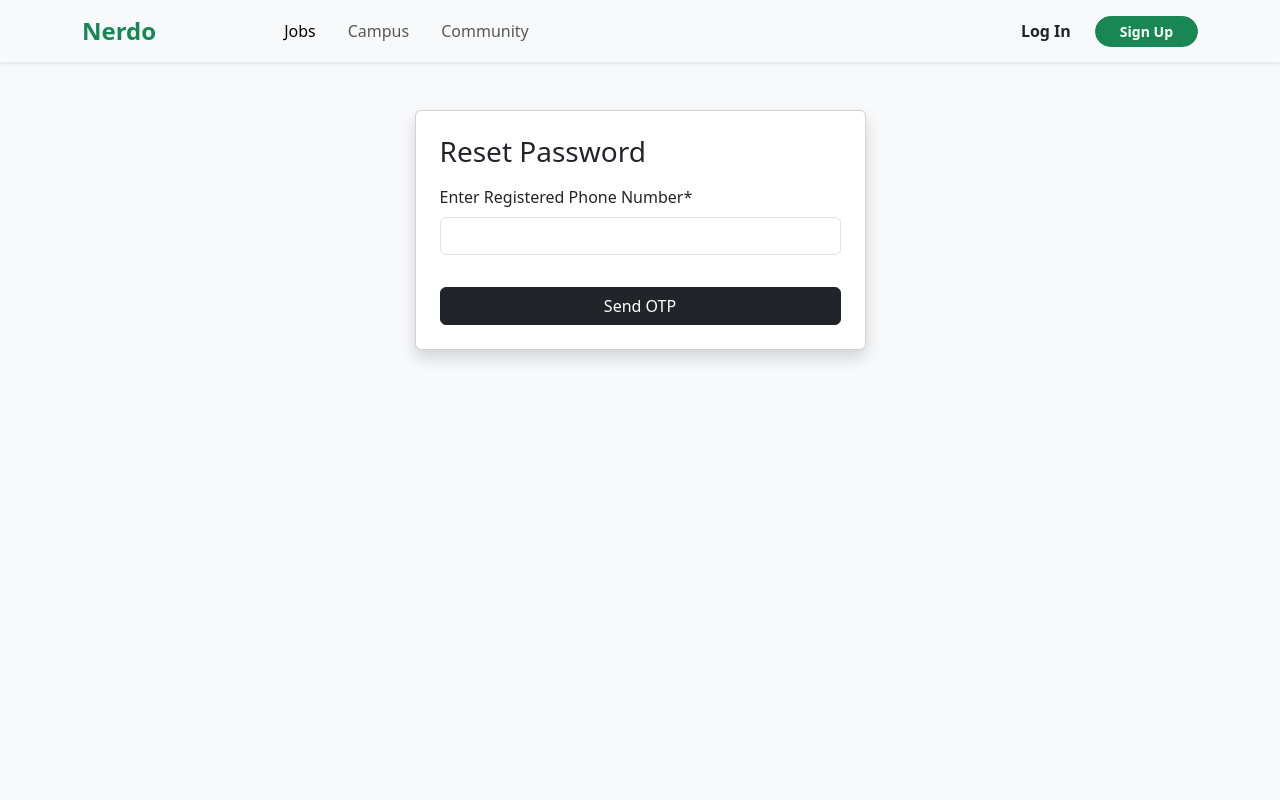
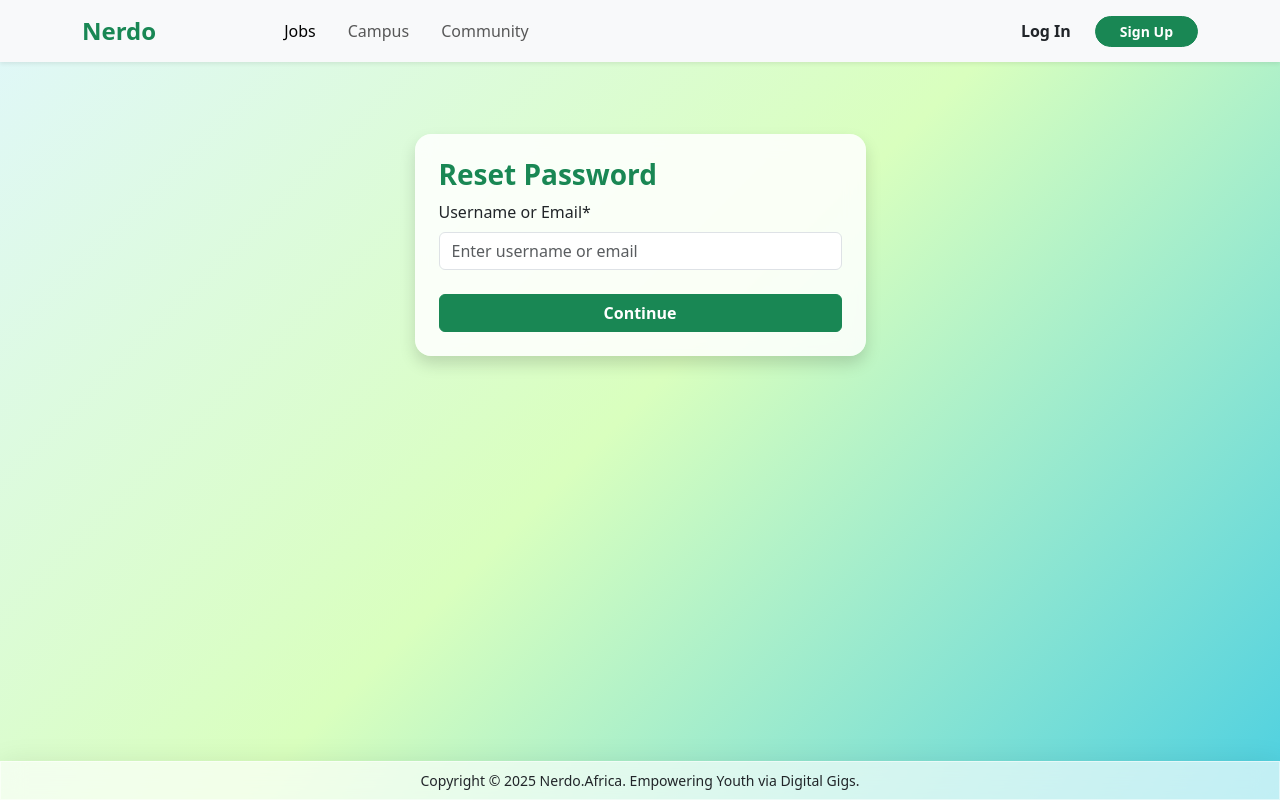
Before and after one commit to 7ever/Nerdo.Africa, a Django app: page /users/password-reset/ in a window 1280 px wide. Run offline with Django 5.2, Linux system fonts and the light colour scheme; some libraries are stand-ins or nearby versions.

Commit message:
Finalize secure password reset flow and strict registration logic

```diff
--- a/nerdo_project/apps/users/forms.py
+++ b/nerdo_project/apps/users/forms.py
@@ -21,6 +21,27 @@ class UserRegisterForm(UserCreationForm):
     class Meta:
         model = User
         fields = ['username', 'email', 'phone_number', 'ajira_id']
+
+    # --- EMAIL VALIDATION ---
+    def clean_email(self):
+        email = self.cleaned_data.get('email')
+        if User.objects.filter(email=email).exists():
+            raise forms.ValidationError("This email is already registered. Please login or use a different email.")
+        return email
+
+    # --- PHONE VALIDATION ---
+    def clean_phone_number(self):
+        phone = self.cleaned_data.get('phone_number', '').strip()
+        # Basic formatting check
+        if phone.startswith('07') or phone.startswith('01'):
+             raise forms.ValidationError("Please use the format +254...")
+        if not phone.startswith('+254'):
+             raise forms.ValidationError("Phone number must start with +254.")
+
+        # Check uniqueness
+        if Profile.objects.filter(phone_number=phone).exists():
+            raise forms.ValidationError("This phone number is already registered.")
+        return phone
 
     def clean_ajira_id(self):
         ajira_id = self.cleaned_data.get('ajira_id')
--- a/nerdo_project/apps/users/templates/users/password_reset_confirm.html
+++ b/nerdo_project/apps/users/templates/users/password_reset_confirm.html
@@ -8,7 +8,7 @@
             <form method="POST">
                 {% csrf_token %}
                 {{ form|crispy }}
-                <button class="btn btn-primary w-100 mt-3" type="submit">Change Password</button>
+                <button class="btn btn-success w-100 mt-3" type="submit">Change Password</button>
             </form>
         </div>
     </div>
--- a/nerdo_project/apps/users/templates/users/password_reset_request.html
+++ b/nerdo_project/apps/users/templates/users/password_reset_request.html
@@ -1,15 +1,27 @@
 {% extends "base.html" %}
 {% load crispy_forms_tags %}
+
 {% block content %}
 <div class="row justify-content-center">
     <div class="col-md-5">
-        <div class="card shadow p-4">
-            <h3 class="mb-3">Reset Password</h3>
+        <div class="card shadow p-4 border-0 bg-glass">
+            <!-- Title based on Stage -->
+            <h3 class="mb-2 text-success fw-bold">{{ title }}</h3>
+
             <form method="POST">
                 {% csrf_token %}
                 {{ form|crispy }}
-                <button class="btn btn-dark w-100 mt-3" type="submit">Send OTP</button>
+
+                <div class="d-grid mt-4">
+                    <button class="btn btn-success fw-bold" type="submit">Continue</button>
+                </div>
             </form>
+
+            {% if stage == 'phone_check' %}
+            <div class="mt-3 text-center">
+                <small><a href="{% url 'password_reset' %}?start_over=1" class="text-secondary text-decoration-none">Not you? Start Over</a></small>
+            </div>
+            {% endif %}
         </div>
     </div>
 </div>
--- a/nerdo_project/apps/users/views.py
+++ b/nerdo_project/apps/users/views.py
@@ -1,35 +1,58 @@
 from django.shortcuts import render, redirect
 from django.contrib import messages
 from django.contrib.auth import login, logout
+from django.contrib.auth.forms import SetPasswordForm
 from django.contrib.auth.models import User
 from django.contrib.auth.decorators import login_required
 from django.db import IntegrityError
-from .forms import UserRegisterForm, PasswordResetRequestForm, OTPVerifyForm
+from django import forms
+from django.db.models import Q
+from .forms import UserRegisterForm, OTPVerifyForm
 from .models import Profile
 from .utils import generate_otp, send_otp_sms
 import random
 
-# 1. Registration (PRE-SAVE Verification)
+# === LOCAL FORMS FOR PASSWORD RESET FLOW ===
+class IdentifyUserForm(forms.Form):
+    identifier = forms.CharField(
+        label="Username or Email",
+        widget=forms.TextInput(attrs={'class': 'form-control', 'placeholder': 'Enter username or email'})
+    )
+
+class PhoneCheckForm(forms.Form):
+    phone_number = forms.CharField(
+        label="Phone Number",
+        help_text="Enter the full phone number associated with your account.",
+        widget=forms.TextInput(attrs={'class': 'form-control', 'placeholder': '+254...'})
+    )
+
+    def clean_phone_number(self):
+        phone = self.cleaned_data.get('phone_number', '').strip()
+        # 1. Enforce +254 format as requested
+        if phone.startswith('07') or phone.startswith('01'):
+            raise forms.ValidationError("Invalid format. Please use the Africa's Talking format starting with +254 (e.g., +254712...).")
+        if not phone.startswith('+254'):
+            raise forms.ValidationError("Phone number must start with +254.")
+        return phone
+
+# 1. Registration
 def register(request):
     if request.method == 'POST':
         form = UserRegisterForm(request.POST)
         if form.is_valid():
-            # STRICT EXCEPTION: Do not save to DB yet.
-            # We extract data to store in Session (Server-side temporary storage)
-
-            # Cleaned data contains the validated input
             username = form.cleaned_data['username']
             email = form.cleaned_data['email']
             phone = form.cleaned_data['phone_number']
             ajira_id = form.cleaned_data['ajira_id']
-            # UserCreationForm uses 'password1' for the primary password field
             password = form.cleaned_data['password1']
 
-            # 1. Generate OTP
+            # --- UNIQUE PHONE CHECK (Manual enforcement in View) ---
+            if Profile.objects.filter(phone_number=phone).exists():
+                messages.error(request, "This phone number is already registered to another account.")
+                return render(request, 'users/register.html', {'form': form})
+
             otp = generate_otp()
 
-            # 2. Store Registration Data & OTP in Session
-            # This keeps it in memory/session DB, not the main User table
             request.session['reg_data'] = {
                 'username': username,
                 'email': email,
@@ -39,31 +62,22 @@ def register(request):
             }
             request.session['reg_otp'] = otp
 
-            # 3. Send SMS
-            print(f"\n{'='*40}")
-            print(f"NERDO DEBUG: Verification Code for {phone} is {otp}")
-            print(f"{'='*40}\n")
+            # Removed debug prints here
 
-            if send_otp_sms(phone, otp):
-                messages.info(request, f"Verification code sent to {phone}")
-                return redirect('verify_otp')
-            else:
-                messages.warning(request, "SMS failed. Please try again or check number.")
-                # In production, you might stop here. For dev, we proceed so you can see the console debug.
-                return redirect('verify_otp')
-
+            send_otp_sms(phone, otp)
+            messages.info(request, f"Verification code sent to {phone}")
+            return redirect('verify_otp')
     else:
         form = UserRegisterForm()
     return render(request, 'users/register.html', {'form': form})
 
-# 2. OTP Verification View (Commit to DB)
+# 2. OTP Verification View
 def verify_otp(request):
-    # Check if we have pending registration data
     reg_data = request.session.get('reg_data')
     reg_otp = request.session.get('reg_otp')
 
     if not reg_data or not reg_otp:
-        messages.error(request, "Session expired or no pending registration. Please sign up again.")
+        messages.error(request, "Session expired. Please sign up again.")
         return redirect('register')
 
     if request.method == 'POST':
@@ -71,97 +85,145 @@ def verify_otp(request):
         if form.is_valid():
             code = form.cleaned_data['otp_code']
 
-            # Verify Logic
             if code == reg_otp:
                 try:
-                    # === CRITICAL STEP: CREATE ACCOUNT ===
-                    # Only now do we write to the User table
                     user = User.objects.create_user(
                         username=reg_data['username'],
                         email=reg_data['email'],
                         password=reg_data['password']
                     )
 
-                    # Update the automatically created profile (from signals)
                     user.profile.phone_number = reg_data['phone_number']
                     user.profile.ajira_id = reg_data['ajira_id']
                     user.profile.is_phone_verified = True
 
-                    # Grant Ajira Verification if ID was provided
                     if reg_data['ajira_id']:
                         user.profile.is_verified = True
 
                     user.profile.save()
 
-                    # Log User In
                     login(request, user)
 
-                    # Clean Session
                     del request.session['reg_data']
                     del request.session['reg_otp']
-                    if 'verification_user_id' in request.session:
-                        del request.session['verification_user_id']
 
-                    messages.success(request, "Account created and verified successfully! Welcome to Nerdo.")
+                    messages.success(request, "Account created successfully!")
                     return redirect('job_market')
 
                 except IntegrityError:
-                    # Rare edge case: Someone took the username while user was entering OTP
-                    messages.error(request, "Error: This username or email was taken just now. Please try again.")
+                    messages.error(request, "Username or email already taken.")
                     return redirect('register')
             else:
-                messages.error(request, "Invalid code. Please try again.")
+                # NOTIFICATION ON WRONG OTP
+                messages.error(request, "Invalid verification code. Please check your SMS and try again.")
     else:
         form = OTPVerifyForm()
 
     return render(request, 'users/verify_otp.html', {'form': form})
 
-# 3. Profile View
 @login_required
 def profile(request):
     return render(request, 'users/profile.html')
 
-# 4. Logout View
 def logout_view(request):
     logout(request)
     return render(request, 'users/logout.html')
 
-# 5. Password Reset Flow (Logic remains mostly the same, handling existing users)
+# === PASSWORD RESET FLOW (FIXED & IMPROVED) ===
+
 def password_reset_request(request):
-    if request.method == 'POST':
-        form = PasswordResetRequestForm(request.POST)
-        if form.is_valid():
-            phone = form.cleaned_data['phone_number']
-            try:
-                profile = Profile.objects.get(phone_number=phone)
+    stage = request.session.get('reset_stage', 'identify')
 
-                # OTP for Reset
-                otp = generate_otp()
+    # Allow manual reset of flow via query param
+    if request.GET.get('start_over'):
+        if 'reset_stage' in request.session: del request.session['reset_stage']
+        if 'reset_temp_user_id' in request.session: del request.session['reset_temp_user_id']
+        stage = 'identify'
 
-                # We store OTP in profile because the user ALREADY exists here
-                profile.otp_code = otp
-                profile.save()
+    if stage == 'identify':
+        # Step 1: User enters Username/Email
+        if request.method == 'POST':
+            form = IdentifyUserForm(request.POST)
+            if form.is_valid():
+                identifier = form.cleaned_data['identifier']
 
-                print(f"\n{'='*40}")
-                print(f"NERDO DEBUG: Password Reset OTP for {phone} is {otp}")
-                print(f"{'='*40}\n")
+                # Check for Username OR Email
+                user = User.objects.filter(Q(username=identifier) | Q(email=identifier)).first()
 
-                send_otp_sms(phone, otp)
+                if user:
+                    if hasattr(user, 'profile') and user.profile.phone_number:
+                        # Success: Move to next stage
+                        request.session['reset_temp_user_id'] = user.id
+                        request.session['reset_stage'] = 'phone_check'
+                        return redirect('password_reset')
+                    else:
+                        messages.error(request, "This account does not have a linked phone number for recovery.")
+                else:
+                    messages.error(request, "Account with this username or email does not exist.")
+        else:
+            form = IdentifyUserForm()
 
-                request.session['reset_phone'] = phone
-                messages.info(request, "OTP sent to your phone. Please verify.")
-                return redirect('password_reset_verify')
+        return render(request, 'users/password_reset_request.html', {
+            'form': form,
+            'stage': 'identify',
+            'title': 'Reset Password',
+            'instruction': 'Enter your registered username or email to find your account.'
+        })
 
-            except Profile.DoesNotExist:
-                messages.error(request, "No account found with that phone number.")
-    else:
-        form = PasswordResetRequestForm()
-    return render(request, 'users/password_reset_request.html', {'form': form})
+    elif stage == 'phone_check':
+        # Step 2: User confirms Phone Number
+        user_id = request.session.get('reset_temp_user_id')
+        if not user_id:
+            return redirect('password_reset')
+
+        user = User.objects.get(id=user_id)
+        real_phone = user.profile.phone_number
+
+        # Mask the phone number (e.g., *********1234)
+        masked_phone = f"*********{real_phone[-4:]}" if len(real_phone) >= 4 else "********"
+
+        if request.method == 'POST':
+            form = PhoneCheckForm(request.POST)
+            if form.is_valid():
+                input_phone = form.cleaned_data['phone_number']
+
+                # Verify match (exact string match since validation enforces +254)
+                if input_phone.strip() == real_phone.strip():
+                    otp = generate_otp()
+                    user.profile.otp_code = otp
+                    user.profile.save()
+
+                    # Removed debug prints here
+
+                    send_otp_sms(real_phone, otp)
+
+                    request.session['reset_phone'] = real_phone
+
+                    # Clear stage session data
+                    del request.session['reset_stage']
+                    del request.session['reset_temp_user_id']
+
+                    messages.info(request, f"OTP sent to {masked_phone}. Please verify.")
+                    return redirect('password_reset_verify')
+                else:
+                    messages.error(request, "That is not the correct registered phone number.")
+        else:
+            form = PhoneCheckForm()
+            # Informative message for context
+            messages.info(request, f"We found your account. For security, confirm the number ending in {masked_phone}")
+
+        return render(request, 'users/password_reset_request.html', {
+            'form': form,
+            'stage': 'phone_check',
+            'title': 'Verify Phone Number',
+            'instruction': f'For security, please enter the full phone number ending with {masked_phone}'
+        })
 
 def password_reset_verify(request):
     phone = request.session.get('reset_phone')
     if not phone:
-        return redirect('password_reset_request')
+        messages.error(request, "Session expired. Start over.")
+        return redirect('password_reset')
 
     if request.method == 'POST':
         form = OTPVerifyForm(request.POST)
@@ -171,10 +233,14 @@ def password_reset_verify(request):
                 profile = Profile.objects.get(phone_number=phone)
 
                 if profile.otp_code == code:
+                    profile.otp_code = None
+                    profile.save()
+
                     request.session['reset_user_id'] = profile.user.id
                     return redirect('password_reset_confirm')
                 else:
-                    messages.error(request, "Invalid OTP code.")
+                    # NOTIFICATION ON WRONG OTP
+                    messages.error(request, "Invalid OTP code. Please try again.")
             except Profile.DoesNotExist:
                 messages.error(request, "Error verifying user.")
     else:
@@ -184,7 +250,8 @@ def password_reset_verify(request):
 def password_reset_confirm(request):
     user_id = request.session.get('reset_user_id')
     if not user_id:
-        return redirect('password_reset_request')
+        messages.error(request, "Unauthorized. Please verify OTP first.")
+        return redirect('password_reset')
 
     user = User.objects.get(id=user_id)
 
@@ -192,12 +259,13 @@ def password_reset_confirm(request):
         form = SetPasswordForm(user, request.POST)
         if form.is_valid():
             form.save()
-            del request.session['reset_phone']
-            del request.session['reset_user_id']
-            user.profile.otp_code = None
-            user.profile.save()
 
-            messages.success(request, "Password reset successful! You can now login.")
+            if 'reset_phone' in request.session:
+                del request.session['reset_phone']
+            if 'reset_user_id' in request.session:
+                del request.session['reset_user_id']
+
+            messages.success(request, "Password reset successful! Please login.")
             return redirect('login')
     else:
         form = SetPasswordForm(user)
--- a/nerdo_project/templates/base.html
+++ b/nerdo_project/templates/base.html
@@ -1,17 +1,97 @@
 <!DOCTYPE html>
+{% load static %}
 <html lang="en">
 <head>
     <meta charset="UTF-8">
     <meta name="viewport" content="width=device-width, initial-scale=1.0">
-    <title>Nerdo.Africa</title>
+    <title>Nerdo.Africa | {% block title %}Home{% endblock %}</title>
     <link href="https://cdn.jsdelivr.net/npm/bootstrap@5.3.3/dist/css/bootstrap.min.css" rel="stylesheet">
+    <link rel="stylesheet" href="https://cdn.jsdelivr.net/npm/bootstrap-icons@1.11.3/font/bootstrap-icons.min.css">
+
+    <style>
+        /* Modern Gradient Background */
+        body {
+            display: flex;
+            flex-direction: column;
+            min-height: 100vh;
+            background: linear-gradient(135deg, #e0f7fa 0%, #d9ffbe 50%, #4dd0e1 100%);
+            background-attachment: fixed;
+        }
+        main { flex: 1; }
+
+        /* Glassmorphism Class */
+        .bg-glass {
+            background: rgba(255, 255, 255, 0.65);
+            backdrop-filter: blur(12px);
+            -webkit-backdrop-filter: blur(12px);
+            border: 1px solid rgba(255, 255, 255, 0.5);
+            box-shadow: 0 4px 30px rgba(0, 0, 0, 0.1);
+        }
+
+        /* Modern Card Styling */
+        .card {
+            background: rgba(255, 255, 255, 0.85);
+            backdrop-filter: blur(10px);
+            border: 1px solid rgba(255, 255, 255, 0.6);
+            border-radius: 16px;
+            transition: transform 0.2s, box-shadow 0.2s;
+        }
+    </style>
 </head>
-<body class="bg-light">
+<body>
+
     {% include 'nav.html' %}
-    <div class="container my-5">
+
+    <main class="container my-5">
+
+        {% if messages %}
+            <div class="row justify-content-center mb-4">
+                <div class="col-md-8">
+                    {% for message in messages %}
+                        <div class="alert alert-{% if message.tags == 'error' %}danger{% else %}{{ message.tags }}{% endif %} alert-dismissible fade show border-0 shadow-sm rounded-3 d-flex align-items-center p-3" role="alert">
+
+                            <!-- Dynamic Icons based on Message Type -->
+                            <div class="me-3 fs-4">
+                                {% if message.tags == 'success' %}
+                                    <i class="bi bi-check-circle-fill"></i>
+                                {% elif message.tags == 'error' %}
+                                    <i class="bi bi-x-octagon-fill"></i>
+                                {% elif message.tags == 'warning' %}
+                                    <i class="bi bi-exclamation-triangle-fill"></i>
+                                {% else %}
+                                    <i class="bi bi-info-circle-fill"></i>
+                                {% endif %}
+                            </div>
+
+                            <div class="flex-grow-1">
+                                <strong>
+                                    {% if message.tags == 'success' %}Success!
+                                    {% elif message.tags == 'error' %}Error!
+                                    {% elif message.tags == 'warning' %}Attention:
+                                    {% else %}Info:
+                                    {% endif %}
+                                </strong>
+                                {{ message }}
+                            </div>
+
+                            <button type="button" class="btn-close" data-bs-dismiss="alert" aria-label="Close"></button>
+                        </div>
+                    {% endfor %}
+                </div>
+            </div>
+        {% endif %}
+
         {% block content %}
         {% endblock %}
-    </div>
+    </main>
+
+    <!-- Footer -->
+    <footer class="bg-glass text-dark text-center py-2 mt-4">
+        <div class="container">
+            <p class="mb-0 small">Copyright &copy; 2025 Nerdo.Africa. Empowering Youth via Digital Gigs.</p>
+        </div>
+    </footer>
+
     <script src="https://cdn.jsdelivr.net/npm/bootstrap@5.3.3/dist/js/bootstrap.bundle.min.js"></script>
 </body>
 </html>
--- a/nerdo_project/templates/nav.html
+++ b/nerdo_project/templates/nav.html
@@ -2,7 +2,7 @@
     <div class="container">
         <!-- 1. Minimalist Brand -->
         <a class="navbar-brand fw-bold text-success fs-4" href="{% url 'job_market' %}">
-            <i class="bi bi-asterisk"></i> Nerdo
+            <i class="bi"></i>Nerdo
         </a>
 
         <!-- 2. Toggler -->
@@ -56,12 +56,12 @@
 
                         <!-- Premium Account Status Indicator -->
                         {% if user.profile.is_verified %}
-                        <li class="px-3 py-1"><span class="badge bg-success py-2 fs-10"><i
-                                    class="bi bi-patch-check-fill me-1"></i> Premium Member</span></li>
+                        <li class="px-3 py-1"><span class="badge bg-success py-2 small"><i
+                                    class="bi me-1"></i> Premium Member</span></li>
                         {% else %}
                         <li class="px-3 py-1">
-                            <a href="{% url 'pay_premium' %}" class="btn btn-warning btn-sm fw-bold text-dark fs-10">
-                                <i class="bi bi-star-fill me-1"></i> Upgrade to Premium
+                            <a href="{% url 'pay_premium' %}" class="btn btn-warning btn-sm fw-bold text-dark small">
+                                <i class="bi me-1"></i> Upgrade to Premium
                             </a>
                         </li>
                         {% endif %}
```
Also changed, not shown: nerdo_project/apps/users/templates/users/password_reset_verify.html (+8 -4 lines).
